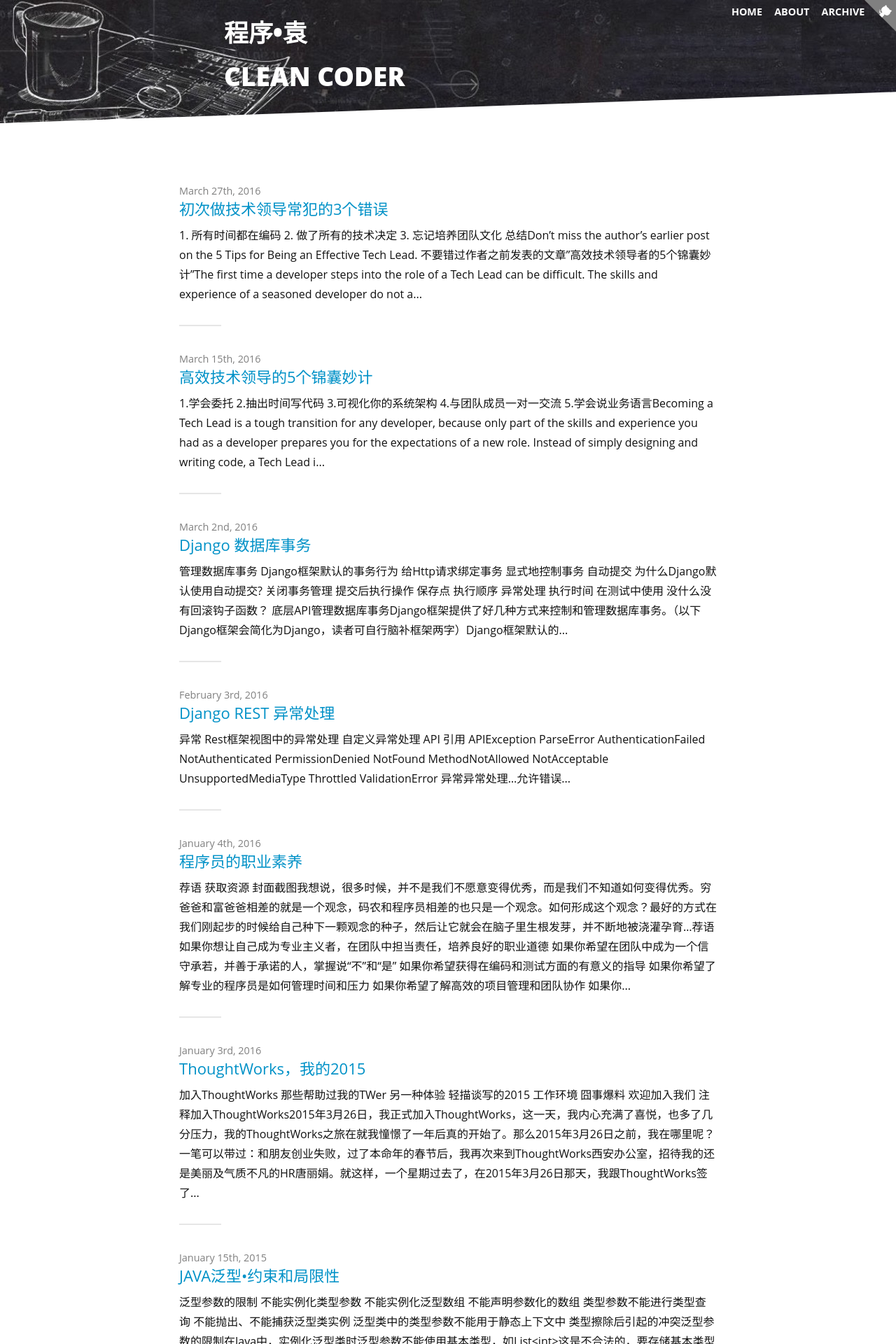
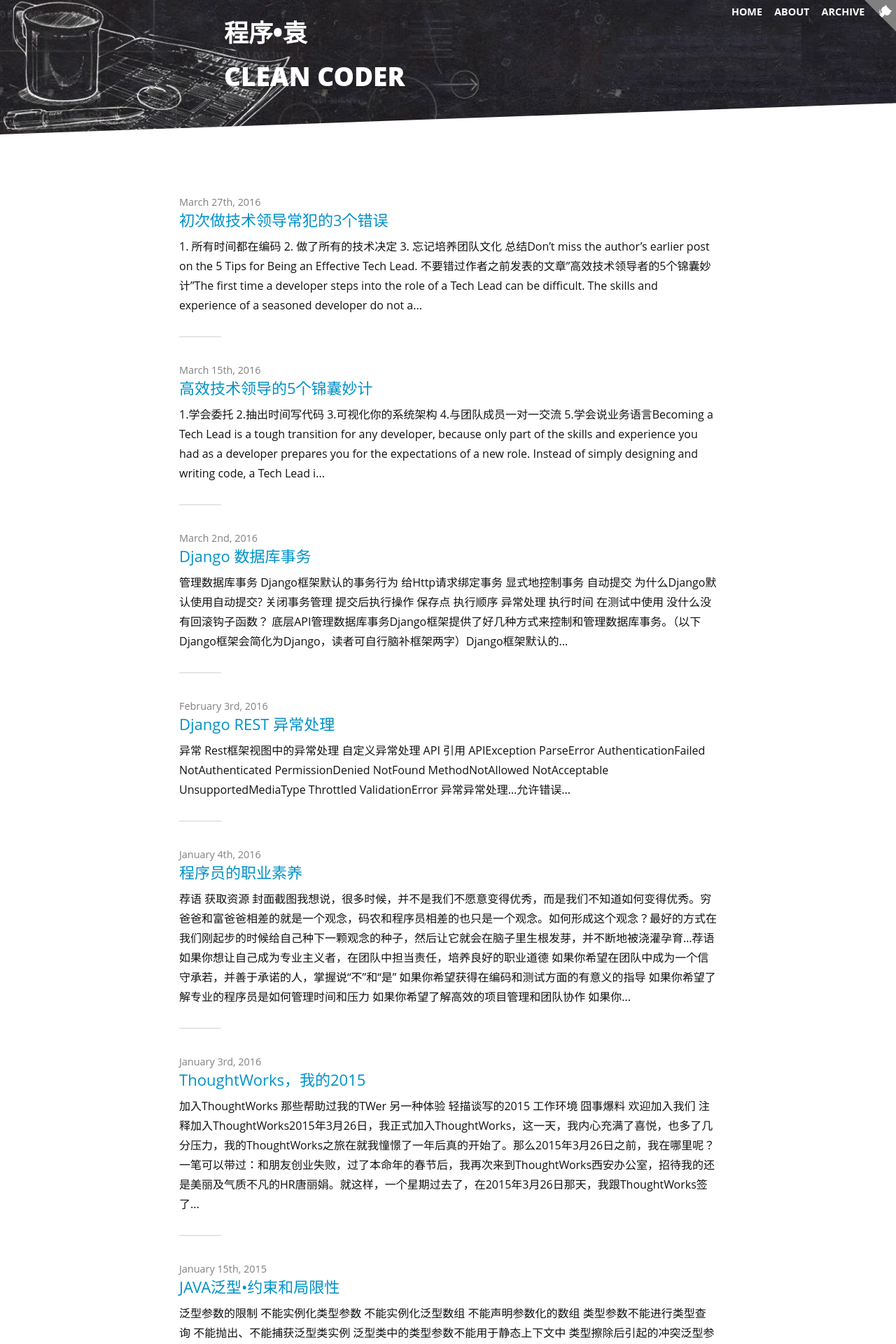
Before and after one commit to lemon123456/sjyuan-cc.github.io, a Jekyll site: the page built from index.html, in a window 1280 px wide. Shown: the top 1920 px of the page at 70% size. Built offline with Jekyll 4.4.1, drawn with Linux system fonts in a browser that asks for light colours; nearby versions of some CDN libraries; the list of posts is cut into pages by our own code.

Commit message:
make header higher

```diff
--- a/assets/css/app.scss
+++ b/assets/css/app.scss
@@ -994,7 +994,7 @@ footer {
   }
 
   .header {
-    height: 13em;
+    height: 14em;
     position: relative;
     padding-bottom: 2em;
     padding-top: 1em;
```
